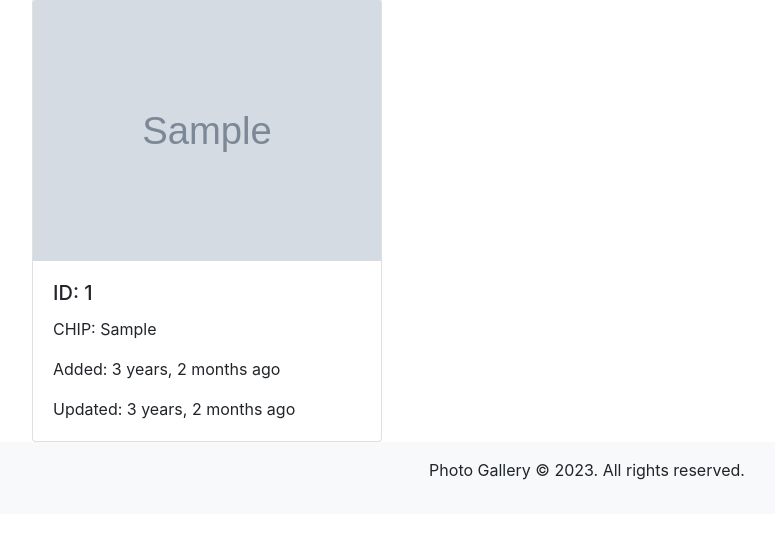
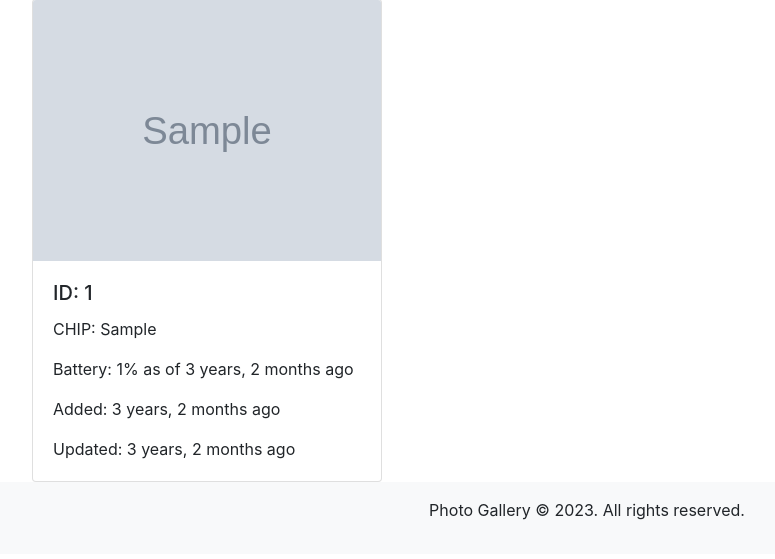
Before and after one commit to WilliamOtieno/eagle-eye-backend, a Django app: page / in a window 1280 px wide. Shown: the part 105-664 px from the top of the page, without its empty margins (53-828 px from the left). Run offline with Django 4.2, Linux system fonts and the light colour scheme; tables that the repository leaves empty hold one stand-in row (values such as "Sample post"); grey boxes marked "Sample" are stand-in pictures; parts of the project's set-up code (start-up, migrations or seed data) failed here and were passed over; some libraries are stand-ins or nearby versions.

Commit message:
frontend

```diff
--- a/core/templates/core/index.html
+++ b/core/templates/core/index.html
@@ -42,6 +42,7 @@
         <div class="card-body">
           <h5 class="card-title">ID: {{ pic.pic_id }}</h5>
           <p class="card-text"> CHIP: {{ pic.chip }} </p>
+          <p class="card-text"> Battery: {{ pic.batt }}% as of {{ pic.updated|timesince }} ago</p>
           <p class="card-text"> Added: {{ pic.created|timesince }} ago</p>
           <p class="card-text"> Updated: {{ pic.updated|timesince }} ago </p>
         </div>
```
